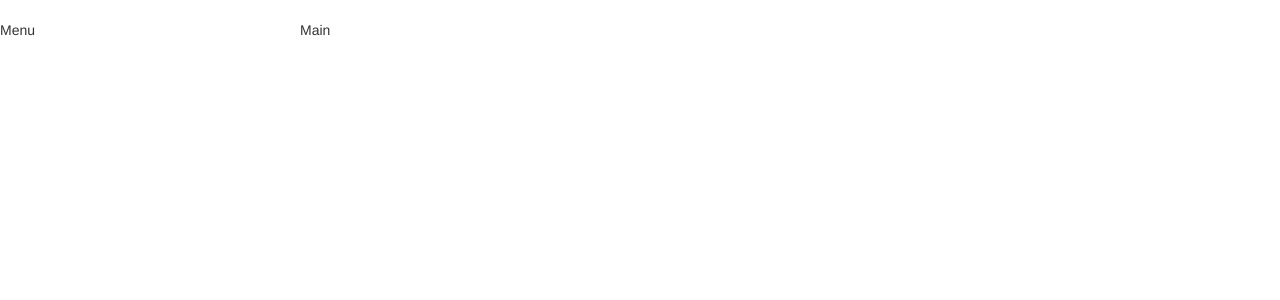
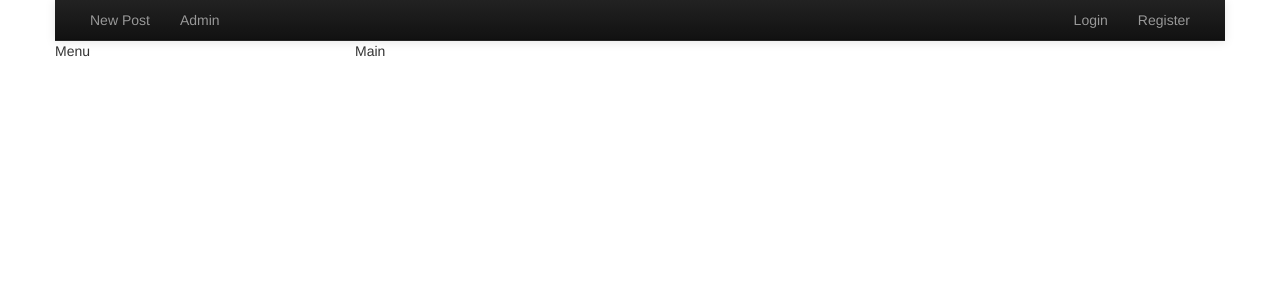
Before and after one commit to thesprockee/wantit, a Django app: page / in a window 1280 px wide. Before the commit the part shown is almost empty. Shown: the top 300 px of the page. Run offline with Django 3.2, Linux system fonts and the light colour scheme; some libraries are stand-ins or nearby versions.

Commit message:
Auth stuff

```diff
--- a/wantit/templates/base.html
+++ b/wantit/templates/base.html
@@ -3,15 +3,30 @@
     <head>
         <title>Bootstrap 101 Template</title>
         <!-- Bootstrap -->
-        <meta name="viewport" content="width=device-width, initial-scale=1.0">
         <link href="static/css/bootstrap.css" rel="stylesheet">
     </head>
     <body>
-        <div class="navbar">
-        </div>
-        <div class="row">
-            <div class="span3">Menu</div>
-            <div class="span9">Main</div>
+        <div class="container">
+            <div class="navbar navbar-static-top navbar-inverse">
+                <div class="navbar-inner">
+                        <ul class="nav">
+                            <li><a href="/post/">New Post</a></li>
+                            <li><a href="/admin/">Admin</a></li>
+                        </ul>
+                        <ul class="nav pull-right">
+                        {% if user.is_authenticated %}
+                            <li><a href="/camper/">{{ user.username }}</a></li>
+                        {% else %}
+                            <li><a href="/login/">Login</a></li>
+                            <li><a href="/register/">Register</a></li>
+                        {% endif %}
+                        </ul>
+                </div>
+            </div>
+            <div class="row">
+                <div class="span3">Menu</div>
+                <div class="span9">Main</div>
+            </div>
         </div>
         <script src="static/js/jquery-1.8.2.js"></script>
         <script src="static/js/bootstrap.js"></script>
```
